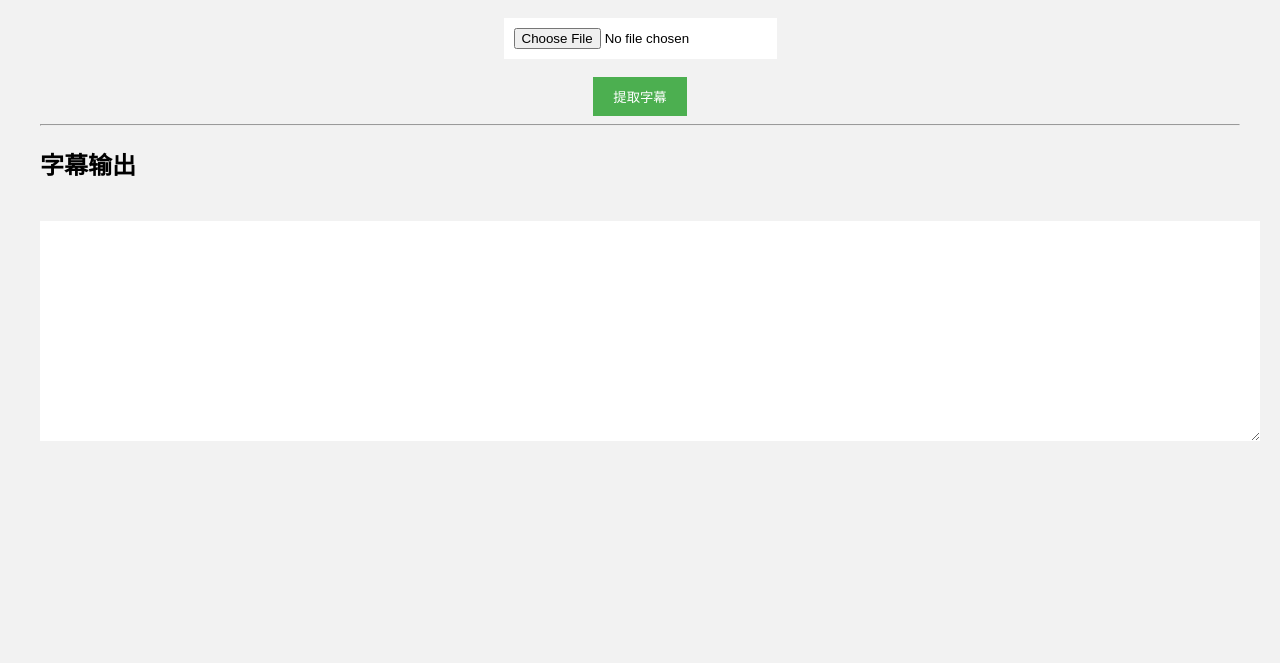
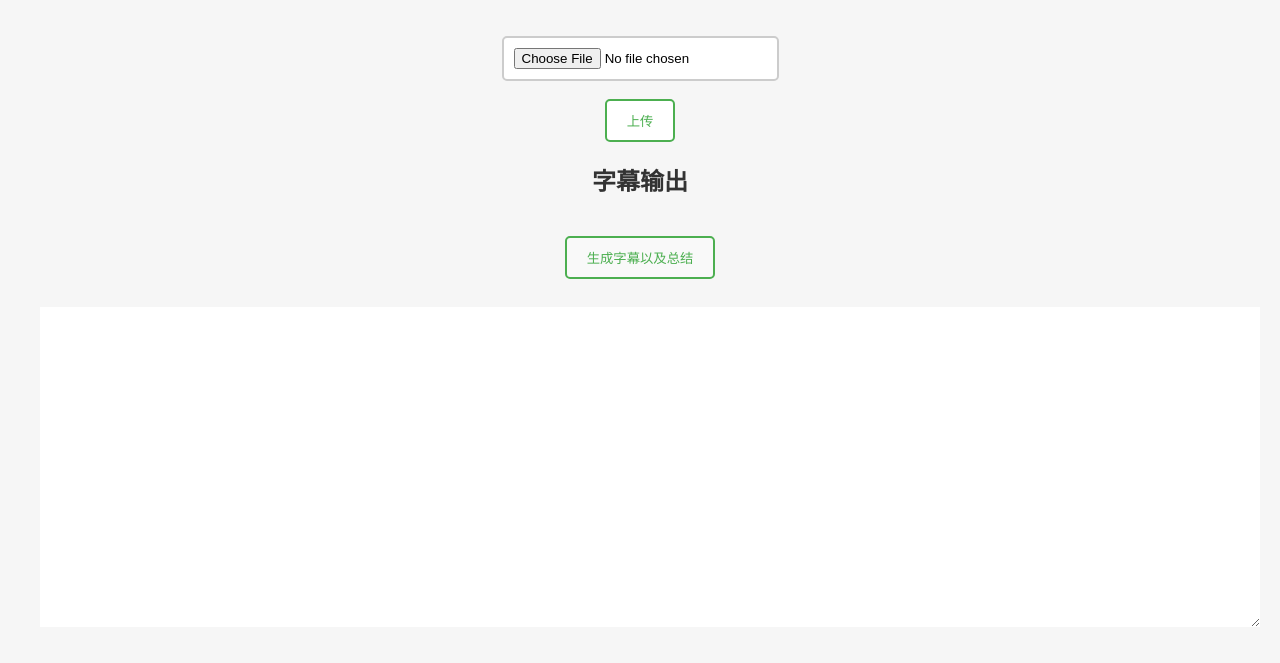
Before and after one commit to starsalwaysineyes/MemoGenius, a plain HTML site: page code/index.html in a window 1280 px wide. Shown: the part 89-752 px from the top of the page. Drawn offline with Linux system fonts and the light colour scheme.

Commit message:
更新主页html文件

```diff
--- a/code/index.html
+++ b/code/index.html
@@ -1,3 +1,4 @@
+<!--网页端代码-->
 <!DOCTYPE html>
 <html>
 <head>
@@ -5,63 +6,121 @@
     <style>
         body {
             font-family: Arial, sans-serif;
-      background-color: #f2f2f2;
+            background-color: #f6f6f6;
             margin: 40px;
         }
+
         h1 {
             color: #333;
             text-align: center;
         }
+
+        h2 {
+            color: #333;
+            text-align: center;
+        }
+
         form {
             text-align: center;
         }
-    input[type="file"] {
+
+        textarea {
+            width: 100%;
+            height: 300px;
+            margin-top: 10px;
             padding: 10px;
             border: none;
             background-color: #fff;
         }
-    input[type="submit"] {
-      padding: 10px 20px;
-      background-color: #4caf50;
-      color: #fff;
-      border: none;
-      cursor: pointer;
-    }
-    textarea {
-      width: 100%;
-      height: 200px;
-      margin-top: 20px;
-      padding: 10px;
-      border: none;
-      background-color: #fff;
-    }
+
         .fade-in {
             animation: fade-in 1s ease-in;
         }
+
+        .center {
+            display: flex;
+            justify-content: center;
+            align-items: center;
+            height: 10vh;
+        }
+
+        .upload-form input[type="file"] {
+            border: 2px solid #ccc;
+            border-radius: 5px;
+            background-color: #fff;
+            padding: 10px;
+        }
+
+        .upload-form input[type="submit"] {
+            padding: 10px 20px;
+            background-color: white;
+            color: #4caf50;
+            border: 2px solid #4caf50;
+            border-radius: 5px;
+            cursor: pointer;
+            transition: all 0.3s ease;
+        }
+
+            .upload-form input[type="submit"]:hover {
+                background-color: #4caf50;
+                color: white;
+            }
+
+        .custom-button {
+            border: 2px solid #4caf50;
+            padding: 10px 20px;
+            background-color: #f9f9f9;
+            color: #4caf50;
+            border-radius: 5px;
+            cursor: pointer;
+            transition: all 0.3s ease;
+        }
+
+            .custom-button:hover {
+                background-color: #4caf50;
+                color: white;
+            }
+
         @keyframes fade-in {
-      from { opacity: 0; }
-      to { opacity: 1; }
+            from {
+                opacity: 0;
+            }
+
+            to {
+                opacity: 1;
+            }
         }
     </style>
 </head>
 <body>
     <h1 class="fade-in">智能会议记录</h1>
-
-  <form action="/extract" method="post" enctype="multipart/form-data">
+    <br>
+    <form action="/upload" method="post" enctype="multipart/form-data" class="upload-form">
         <input type="file" name="mp4File" accept=".mp4" class="fade-in">
-    <br><br>
-    <input type="submit" value="提取字幕" class="fade-in">
+        <br>
+        <br>
+        <input type="submit" value="上传" class="fade-in">
     </form>
-
-  <hr class="fade-in">
-
     <h2 class="fade-in">字幕输出</h2>
-  <textarea id="subtitleOutput" rows="10" cols="50" readonly class="fade-in"></textarea>
-
+    <div class="center">
+        <button onclick="handleClick()" class="custom-button fade-in">生成字幕以及总结</button>
+    </div>
+    <textarea id="subtitleOutput" rows="20" cols="50" readonly class="fade-in"></textarea>
     <script>
-    function showSubtitles(subtitles) {
-      var subtitleOutput = document.getElementById('subtitleOutput');
-      subtitleOutput.value = subtitles;
+    function handleClick() {
+/*      var xhr = new XMLHttpRequest();
+      xhr.open('GET',url,true);
+      xhr.onreadystatechange = function() {
+          if (xhr.readyState === 4 && xhr.status === 200) {
+              var response = xhr.responseText;
+              console.log(response);*/
+        $.ajax({
+            url: 'path/to/text/file.txt',
+            dataType: 'text',
+            success: function(data) {
+                $('#subtitleOutput').val(data);
+            }
+        });
     }
 
     var fadeElements = document.getElementsByClassName('fade-in');
@@ -74,6 +133,9 @@
         fadeElements[i].style.opacity = '1';
       }
     }, 500);
+
+
+
     </script>
 </body>
 </html>
```
Lines whose indentation alone changed are shown as unchanged.
